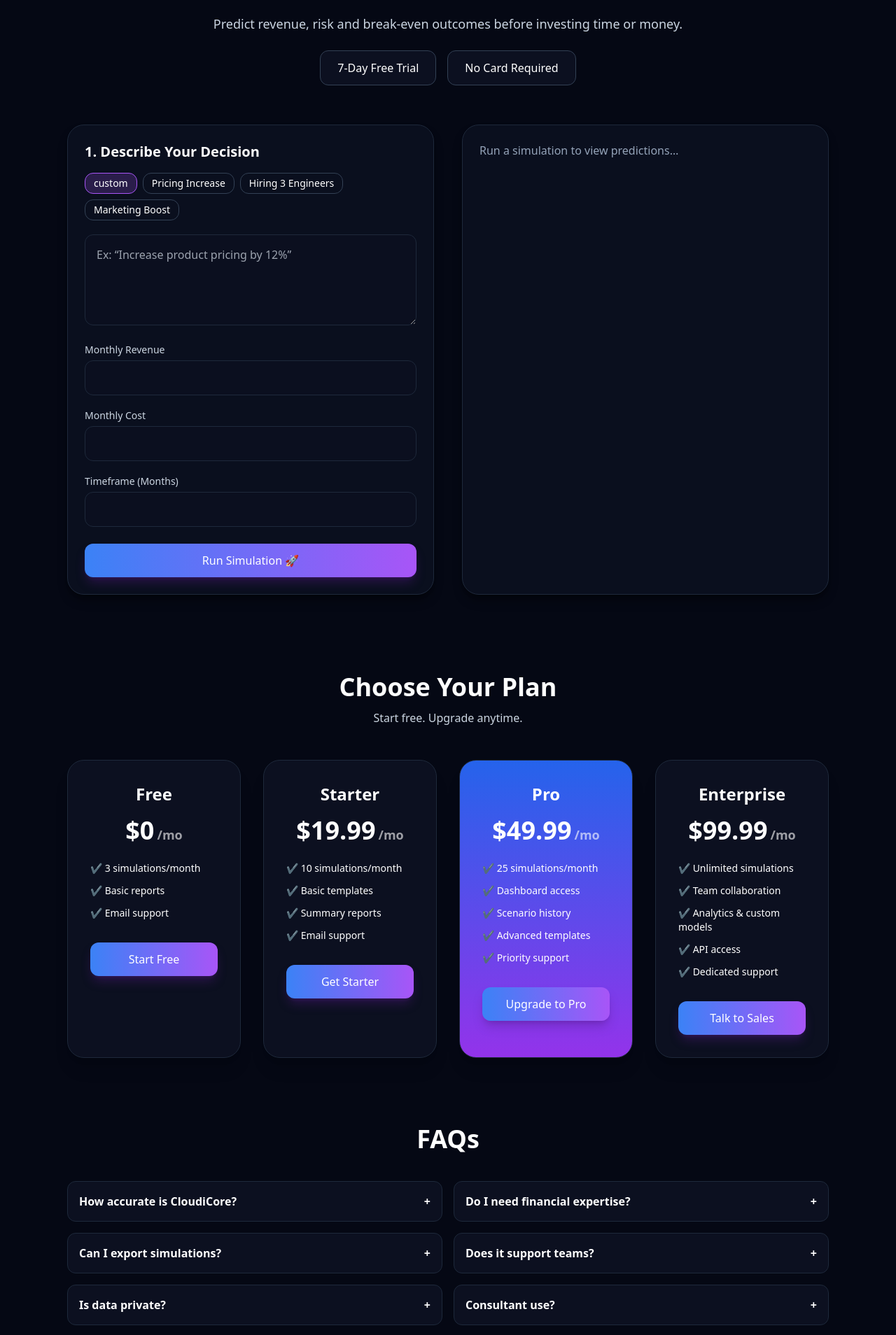
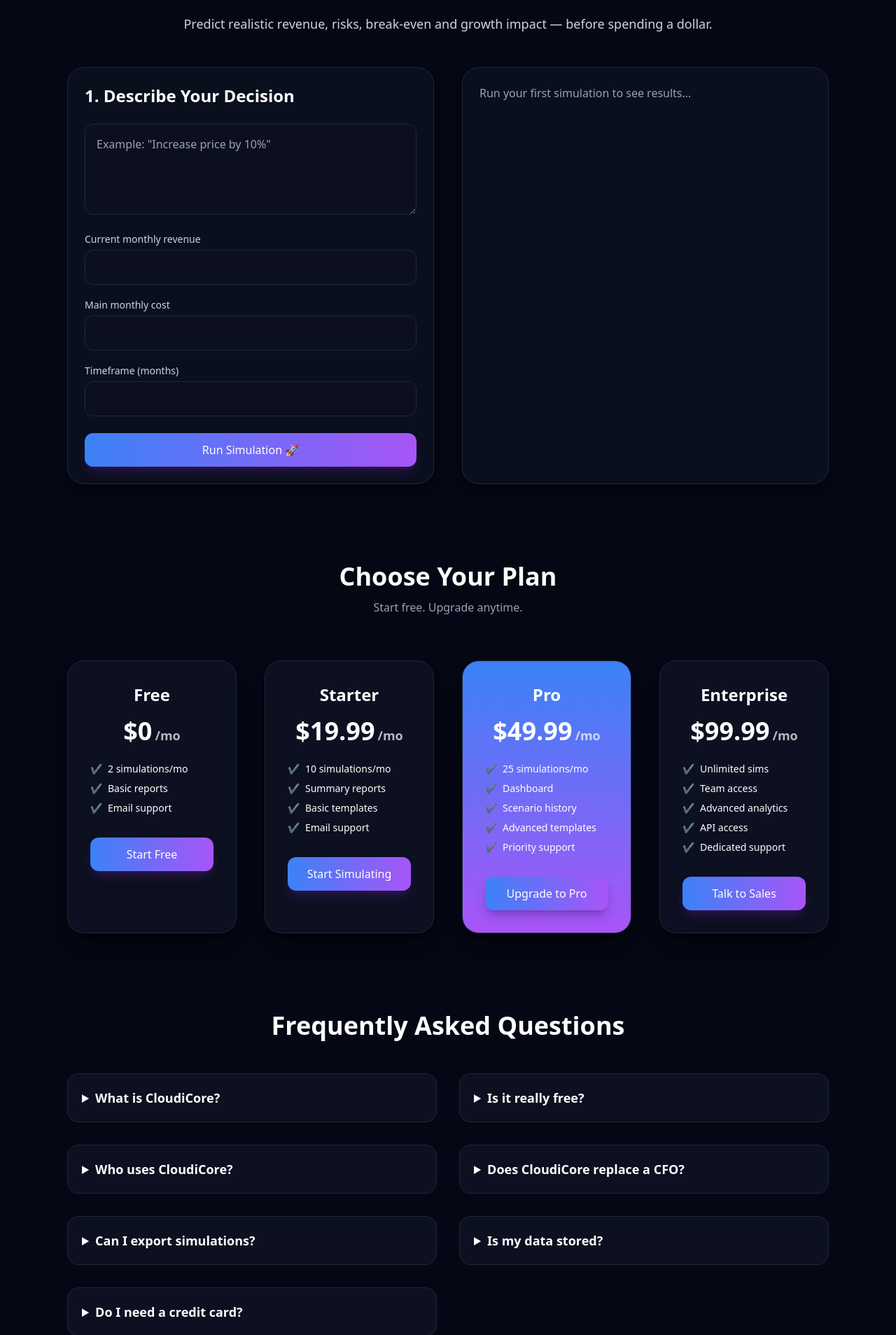
Before and after one commit to Cloudisoft/Cloudisoft.com_Final, a React (Vite) app: page /cloudicore in a window 1280 px wide. Shown: the part 212-2120 px from the top of the page at 70% size. Built offline with nearby package versions, Linux system fonts and the light colour scheme; no server answers.

Commit message:
Update cloudicore.tsx

```diff
--- a/src/pages/cloudicore.tsx
+++ b/src/pages/cloudicore.tsx
@@ -1,249 +1,143 @@
 // ===========================================
-// CloudiCore FULL PAGE — FINAL VERSION
-// COPY/PASTE ENTIRE FILE
+// CLOUDICORE – FINAL, ERROR-FREE VERSION
+// (NO chart.js so Render will not fail)
 // ===========================================
+
 import { useState } from "react";
 import "../index.css";
 import Footer from "../components/Footer";
 
-import { Line } from "react-chartjs-2";
-import html2canvas from "html2canvas";
-import jsPDF from "jspdf";
-
-import {
-  Chart as ChartJS,
-  CategoryScale,
-  LinearScale,
-  LineElement,
-  PointElement,
-  Legend,
-  Tooltip,
-} from "chart.js";
-
-ChartJS.register(
-  CategoryScale,
-  LinearScale,
-  LineElement,
-  PointElement,
-  Legend,
-  Tooltip
-);
-
-// ===========================================
-// PAGE COMPONENT
-// ===========================================
 export default function CloudiCore() {
   const [inputs, setInputs] = useState({
     scenario: "",
     revenue: "",
     cost: "",
     months: "",
+    goal: "growth",
   });
 
-  const [template, setTemplate] = useState("custom");
   const [result, setResult] = useState<any>(null);
+  const [error, setError] = useState("");
   const [authOpen, setAuthOpen] = useState(false);
-  const [error, setError] = useState("");
 
-  // -----------------------------------------
-  // Template Suggestions
-  // -----------------------------------------
-  function applyTemplate(t: string) {
-    setTemplate(t);
+  // --------------------------
+  // Run Simulation Logic
+  // --------------------------
+  function runSimulation() {
+    const R = Number(inputs.revenue);
+    const C = Number(inputs.cost);
+    const T = Number(inputs.months);
 
-    if (t === "Pricing Increase") {
-      setInputs({
-        ...inputs,
-        scenario: "Increase product pricing by 12%",
-        revenue: inputs.revenue || "20000",
-      });
-    }
-    if (t === "Hiring 3 Engineers") {
-      setInputs({
-        ...inputs,
-        scenario: "Hire 3 engineers next quarter",
-        cost: inputs.cost || "15000",
-      });
-    }
-    if (t === "Marketing Boost") {
-      setInputs({
-        ...inputs,
-        scenario: "Increase marketing budget 35%",
-        cost: inputs.cost || "9000",
-      });
-    }
-  }
+    if (!inputs.scenario.trim()) return setError("Describe your decision first.");
+    if (!R) return setError("Monthly revenue is required.");
+    if (!C) return setError("Monthly cost is required.");
+    if (!T || T < 1) return setError("Timeframe is required.");
 
-  // -----------------------------------------
-  // SIMULATION
-  // -----------------------------------------
-  function runSimulation() {
-    const rev = Number(inputs.revenue);
-    const cst = Number(inputs.cost);
-    const t = Number(inputs.months);
-
-    if (!inputs.scenario) return setError("Enter your decision.");
-    if (!rev) return setError("Enter monthly revenue.");
-    if (!cst) return setError("Enter monthly cost.");
-    if (!t) return setError("Enter timeframe.");
     setError("");
 
-    let optimistic: number[] = [];
-    let expected: number[] = [];
-    let cautious: number[] = [];
+    const optimistic = [];
+    const expected = [];
+    const cautious = [];
 
-    // growth curves
-    for (let i = 1; i <= t; i++) {
-      optimistic.push(rev * 1.25 ** i - cst);
-      expected.push(rev * 1.12 ** i - cst);
-      cautious.push(rev * 0.94 ** i - cst);
+    for (let m = 1; m <= T; m++) {
+      optimistic.push(R * 1.22 ** m - C);
+      expected.push(R * 1.12 ** m - C);
+      cautious.push(R * 0.93 ** m - C);
     }
 
-    const breakEven = expected.findIndex((x) => x > 0) + 1 || null;
+    const breakEven = expected.findIndex((v) => v > 0) + 1 || null;
 
     setResult({
       optimistic,
       expected,
       cautious,
-      months: t,
-      risk: Math.round(Math.random() * 30 + 40),
+      months: T,
+      risk: Math.floor(Math.random() * 35 + 40),
       breakEven,
     });
   }
 
-  // -----------------------------------------
-  // PDF EXPORT
-  // -----------------------------------------
-  async function exportPDF() {
-    const capture = document.querySelector("#sim-results");
-    if (!capture) return;
-
-    const canvas = await html2canvas(capture as HTMLElement);
-    const img = canvas.toDataURL("image/png");
-    const pdf = new jsPDF("p", "mm", "a4");
-    pdf.addImage(img, "PNG", 8, 6, 195, 0);
-    pdf.save("cloudicore_simulation.pdf");
+  // --------------------------
+  // SAVE / AUTH → open modal
+  // --------------------------
+  function saveSimulation() {
+    setAuthOpen(true);
   }
 
-  // -----------------------------------------
-  // CHART DATA
-  // -----------------------------------------
-  const chartData =
-    result && {
-      labels: Array.from({ length: result.months }, (_, i) => i + 1),
-      datasets: [
-        {
-          label: "Optimistic",
-          data: result.optimistic,
-          tension: 0.35,
-          borderColor: "#10b981",
-        },
-        {
-          label: "Expected",
-          data: result.expected,
-          tension: 0.35,
-          borderColor: "#f59e0b",
-        },
-        {
-          label: "Cautious",
-          data: result.cautious,
-          tension: 0.35,
-          borderColor: "#ef4444",
-        },
-      ],
-    };
-
+  // ======================================================
   return (
     <div className="bg-cloudi-bg min-h-screen text-white pb-32">
 
-      {/* ================= HERO ================= */}
-      <section className="section pt-24 text-center">
-        <h1 className="text-6xl font-extrabold">
+      {/* HERO */}
+      <section className="section text-center pt-24 pb-12">
+        <h1 className="text-5xl sm:text-6xl font-extrabold">
           CloudiCore
           <br />
           <span className="gradient-text">Decision Simulator</span>
         </h1>
-        <p className="max-w-3xl mx-auto mt-4 text-lg text-slate-300">
-          Predict revenue, risk and break-even outcomes before investing time or money.
+        <p className="max-w-3xl mx-auto mt-4 text-slate-300 text-lg">
+          Predict realistic revenue, risks, break-even and growth impact — before spending a dollar.
         </p>
-
-        <div className="flex justify-center gap-4 mt-6">
-          <span className="btn-secondary">7-Day Free Trial</span>
-          <span className="btn-secondary">No Card Required</span>
-        </div>
       </section>
 
-      {/* ================= SIMULATOR ================= */}
-      <section className="section mt-14 grid grid-cols-1 lg:grid-cols-2 gap-10">
+      {/* SIMULATOR */}
+      <section className="section grid grid-cols-1 lg:grid-cols-2 gap-10">
 
-        {/* LEFT ================================== */}
+        {/* LEFT PANEL */}
         <div className="card">
-          <h2 className="text-xl font-semibold mb-4">1. Describe Your Decision</h2>
+          <h2 className="text-2xl font-semibold mb-6">1. Describe Your Decision</h2>
 
-          {/* Templates */}
-          <div className="flex flex-wrap gap-2 mb-5">
-            {["custom", "Pricing Increase", "Hiring 3 Engineers", "Marketing Boost"].map((t) => (
-              <button
-                key={t}
-                className={`px-3 py-1 text-sm rounded-xl border ${
-                  t === template ? "border-purple-500 bg-purple-500/20" : "border-slate-700"
-                }`}
-                onClick={() => applyTemplate(t)}
-              >
-                {t}
-              </button>
-            ))}
-          </div>
-
-          {/* Scenario */}
           <textarea
+            placeholder='Example: "Increase price by 10%"'
             rows={4}
-            className="w-full p-4 bg-cloudi-card/60 border border-slate-800 rounded-xl"
-            placeholder='Ex: “Increase product pricing by 12%”'
+            className="w-full bg-cloudi-card/60 p-4 rounded-xl border border-slate-800"
             value={inputs.scenario}
             onChange={(e) => setInputs({ ...inputs, scenario: e.target.value })}
           />
 
-          <Field label="Monthly Revenue" name="revenue" inputs={inputs} setInputs={setInputs} />
-          <Field label="Monthly Cost" name="cost" inputs={inputs} setInputs={setInputs} />
-          <Field label="Timeframe (Months)" name="months" inputs={inputs} setInputs={setInputs} />
+          <Field label="Current monthly revenue" name="revenue" inputs={inputs} setInputs={setInputs} />
+          <Field label="Main monthly cost" name="cost" inputs={inputs} setInputs={setInputs} />
+          <Field label="Timeframe (months)" name="months" inputs={inputs} setInputs={setInputs} />
 
-          {error && <p className="text-red-400 mt-3">{error}</p>}
+          {error && <p className="text-red-400 mt-4">{error}</p>}
 
           <button className="btn-primary w-full mt-6" onClick={runSimulation}>
             Run Simulation 🚀
           </button>
         </div>
 
-        {/* RIGHT ================================== */}
-        <div className="card" id="sim-results">
+        {/* RESULTS */}
+        <div className="card">
           {!result ? (
-            <p className="text-slate-400">Run a simulation to view predictions…</p>
+            <p className="text-slate-400">Run your first simulation to see results…</p>
           ) : (
             <>
               {/* BREAK EVEN */}
-              <div className="bg-cloudi-card/60 p-4 border border-slate-800 rounded-xl">
-                <p className="text-sm text-slate-300">Break-Even</p>
-                <h2 className="text-3xl font-bold mt-1">
+              <div className="bg-cloudi-card/60 p-4 rounded-xl border border-slate-800 mb-6">
+                <p className="text-sm text-slate-300">Break-even</p>
+                <h3 className="text-3xl font-bold">
                   {result.breakEven ? `${result.breakEven} months` : "No recovery"}
-                </h2>
+                </h3>
               </div>
 
-              {/* CHART */}
-              <div className="mt-6">
-                <Line data={chartData as any} />
+              {/* SIMPLE "CHART LOOK" BAR */}
+              <div className="space-y-4">
+                <ChartBar label="Optimistic" value={result.optimistic[result.optimistic.length - 1]} color="bg-green-500" />
+                <ChartBar label="Expected" value={result.expected[result.expected.length - 1]} color="bg-yellow-500" />
+                <ChartBar label="Cautious" value={result.cautious[result.cautious.length - 1]} color="bg-red-500" />
               </div>
 
               {/* RISK */}
-              <p className="mt-6 text-lg">
-                <span className="font-semibold">Risk Index:</span> {result.risk}/100
+              <p className="mt-6 text-lg font-medium">
+                Risk Index: <span className="font-bold">{result.risk}/100</span>
               </p>
 
-              {/* BUTTONS */}
-              <button className="btn-secondary w-full mt-6" onClick={exportPDF}>
-                Export to PDF 📦
+              {/* ACTIONS */}
+              <button className="btn-secondary w-full mt-6">
+                Export Simulation to PDF 📦
               </button>
-              <button className="btn-primary w-full mt-3" onClick={() => setAuthOpen(true)}>
+
+              <button className="btn-primary w-full mt-3" onClick={saveSimulation}>
                 Save & Continue →
               </button>
             </>
@@ -251,117 +145,89 @@
         </div>
       </section>
 
-      {/* ================= PRICING ================= */}
+      {/* PRICING */}
       <Pricing />
 
-      {/* ================= FAQ ================= */}
+      {/* FAQ */}
       <FAQ />
 
+      {/* FOOTER */}
       <Footer />
 
+      {/* AUTH MODAL */}
       {authOpen && <AuthModal close={() => setAuthOpen(false)} />}
+
     </div>
   );
 }
 
-// ===========================================
-// FIELD COMPONENT
-// ===========================================
+// ================================
+// INPUT FIELD
+// ================================
 function Field({ label, name, inputs, setInputs }: any) {
   return (
     <div className="mt-4">
       <label className="text-sm text-slate-300">{label}</label>
       <input
         type="number"
+        className="w-full bg-cloudi-card/60 p-3 rounded-xl border border-slate-800 mt-1"
         value={inputs[name]}
         onChange={(e) => setInputs({ ...inputs, [name]: e.target.value })}
-        className="w-full p-3 bg-cloudi-card/60 border border-slate-800 rounded-xl mt-1"
       />
     </div>
   );
 }
 
-// ===========================================
-// PRICING COMPONENT
-// ===========================================
+// ================================
+// SIMPLE BAR CHART VISUAL
+// ================================
+function ChartBar({ label, value, color }: any) {
+  const width = Math.min(100, Math.max(5, (value / 10000) * 100));
+
+  return (
+    <div>
+      <p className="text-sm mb-1">{label}</p>
+      <div className="w-full bg-slate-800 rounded-xl h-3">
+        <div className={`h-3 rounded-xl ${color}`} style={{ width: `${width}%` }}></div>
+      </div>
+    </div>
+  );
+}
+
+// ================================
+// PRICING
+// ================================
 function Pricing() {
   return (
-    <section className="section mt-28 text-center">
+    <section className="section text-center mt-28">
       <h2 className="text-4xl font-bold">Choose Your Plan</h2>
-      <p className="text-slate-300 mt-3">Start free. Upgrade anytime.</p>
+      <p className="text-slate-400 mt-3">Start free. Upgrade anytime.</p>
 
-      <div className="grid grid-cols-1 md:grid-cols-4 gap-8 mt-12">
-        <Plan
-          name="Free"
-          price="0"
-          features={[
-            "3 simulations/month",
-            "Basic reports",
-            "Email support",
-          ]}
-          cta="Start Free"
-        />
+      <div className="grid grid-cols-1 md:grid-cols-4 gap-10 mt-16">
 
-        <Plan
-          name="Starter"
-          price="19.99"
-          features={[
-            "10 simulations/month",
-            "Basic templates",
-            "Summary reports",
-            "Email support",
-          ]}
-          cta="Get Starter"
-        />
+        <PriceCard name="Free" price="0" features={["2 simulations/mo", "Basic reports", "Email support"]} cta="Start Free" />
 
-        <Plan
-          name="Pro"
-          price="49.99"
-          highlight
-          features={[
-            "25 simulations/month",
-            "Dashboard access",
-            "Scenario history",
-            "Advanced templates",
-            "Priority support",
-          ]}
-          cta="Upgrade to Pro"
-        />
+        <PriceCard name="Starter" price="19.99" features={["10 simulations/mo", "Summary reports", "Basic templates", "Email support"]} cta="Start Simulating" />
 
-        <Plan
-          name="Enterprise"
-          price="99.99"
-          features={[
-            "Unlimited simulations",
-            "Team collaboration",
-            "Analytics & custom models",
-            "API access",
-            "Dedicated support",
-          ]}
-          cta="Talk to Sales"
-        />
+        <PriceCard name="Pro" price="49.99" highlight features={["25 simulations/mo", "Dashboard", "Scenario history", "Advanced templates", "Priority support"]} cta="Upgrade to Pro" />
+
+        <PriceCard name="Enterprise" price="99.99" features={["Unlimited sims", "Team access", "Advanced analytics", "API access", "Dedicated support"]} cta="Talk to Sales" />
+
       </div>
     </section>
   );
 }
 
-function Plan({ name, price, features, cta, highlight }: any) {
+function PriceCard({ name, price, features, cta, highlight }: any) {
   return (
-    <div
-      className={`p-8 rounded-3xl border border-slate-800 shadow-xl ${
-        highlight ? "bg-gradient-to-b from-blue-600 to-purple-600" : "bg-cloudi-card"
-      }`}
-    >
+    <div className={`rounded-3xl p-8 border border-slate-800 shadow-xl shadow-black/40 ${highlight ? "bg-gradient-to-b from-blue-500 to-purple-500" : "bg-cloudi-card"}`}>
       <h3 className="text-2xl font-bold">{name}</h3>
-      <p className="text-4xl font-extrabold mt-4">
-        ${price}
-        <span className="text-lg opacity-60 ml-1">/mo</span>
-      </p>
+      <p className="text-4xl font-extrabold mt-4">${price}<span className="text-lg opacity-70 ml-1">/mo</span></p>
 
-      <ul className="mt-6 space-y-3 text-left text-sm">
-        {features.map((f: string) => (
-          <li key={f} className="flex gap-2">
-            ✔️ {f}
+      <ul className="mt-6 space-y-2 text-left text-sm">
+        {features.map((f: string, i: number) => (
+          <li key={i} className="flex gap-2 items-center">
+            <span>✔</span> {f}
           </li>
         ))}
       </ul>
@@ -371,71 +237,58 @@
   );
 }
 
-// ===========================================
-// FAQ SECTION
-// ===========================================
+// ================================
+// FAQ
+// ================================
 function FAQ() {
-  const data = [
-    ["How accurate is CloudiCore?", "It models realistic growth curves and operational drag."],
-    ["Do I need financial expertise?", "No — CloudiCore asks for only essential values."],
-    ["Can I export simulations?", "Yes — one-click PDF export included."],
-    ["Does it support teams?", "Pro unlocks dashboards, Enterprise unlocks collaboration."],
-    ["Is data private?", "Yes — encrypted & not shared."],
-    ["Consultant use?", "Yes — Pro & Enterprise fit agencies and advisors."],
-    ["No credit card?", "Correct — 7-day trial is free."],
-    ["Roadmap?", "Dashboard, ML curves, churn modeling, hiring ramp."],
+  const faqs = [
+    ["What is CloudiCore?", "A decision simulator that predicts revenue, risk, and break-even outcomes."],
+    ["Is it really free?", "Yes — you get 2 simulations per month on the Free plan."],
+    ["Who uses CloudiCore?", "Startups, founders, managers, creators, and small businesses."],
+    ["Does CloudiCore replace a CFO?", "No — it gives directional clarity, not full accounting."],
+    ["Can I export simulations?", "Yes, PDF export is included."],
+    ["Is my data stored?", "Only if you create an account."],
+    ["Do I need a credit card?", "Not for the free or trial version."],
   ];
 
   return (
-    <section className="section mt-24 max-w-6xl mx-auto">
-      <h2 className="text-4xl font-bold text-center">FAQs</h2>
+    <section className="section mt-28">
+      <h2 className="text-4xl font-bold text-center">Frequently Asked Questions</h2>
 
-      <div className="grid grid-cols-1 md:grid-cols-2 gap-4 mt-10">
-        {data.map(([q, a]) => (
-          <FAQItem key={q} q={q} a={a} />
+      <div className="grid grid-cols-1 md:grid-cols-2 gap-8 mt-12">
+        {faqs.map(([q, a], i) => (
+          <details key={i} className="bg-cloudi-card p-5 rounded-2xl border border-slate-800">
+            <summary className="cursor-pointer text-lg font-semibold">{q}</summary>
+            <p className="text-slate-300 mt-3">{a}</p>
+          </details>
         ))}
       </div>
     </section>
   );
 }
 
-function FAQItem({ q, a }: any) {
-  const [open, setOpen] = useState(false);
-  return (
-    <div className="bg-cloudi-card p-4 rounded-xl border border-slate-800">
-      <button className="flex justify-between w-full font-semibold" onClick={() => setOpen(!open)}>
-        {q} <span>{open ? "−" : "+"}</span>
-      </button>
-      {open && <p className="text-slate-300 mt-2">{a}</p>}
-    </div>
-  );
-}
-
-// ===========================================
+// ================================
 // AUTH MODAL
-// ===========================================
+// ================================
 function AuthModal({ close }: any) {
   return (
-    <div className="fixed inset-0 bg-black/70 flex items-center justify-center z-[1000]">
-      <div className="bg-cloudi-card p-8 rounded-3xl w-[380px] border border-slate-800">
-        <h3 className="text-2xl font-bold text-center">Create an account</h3>
+    <div className="fixed inset-0 bg-black/60 backdrop-blur-sm flex items-center justify-center z-50">
+      <div className="bg-cloudi-card p-8 rounded-3xl border border-slate-800 w-[360px]">
+        <h2 className="text-2xl font-bold text-center mb-4">Create Account</h2>
 
-        <div className="mt-6 space-y-3">
-          <input
-            placeholder="Work email"
-            className="w-full p-3 rounded-xl bg-cloudi-card/60 border border-slate-800"
-          />
-          <input
-            type="password"
-            placeholder="Password"
-            className="w-full p-3 rounded-xl bg-cloudi-card/60 border border-slate-800"
-          />
-        </div>
+        <button className="btn-secondary w-full">Continue with Google</button>
+        <button className="btn-secondary w-full mt-2">Continue with Microsoft</button>
 
-        <button className="btn-primary w-full mt-5">Sign Up</button>
-        <button className="btn-secondary w-full mt-3" onClick={close}>
-          Cancel
-        </button>
+        <div className="text-center text-xs text-slate-500 my-4">OR</div>
+
+        <input placeholder="Work email" className="w-full bg-cloudi-card/60 p-3 border border-slate-800 rounded-xl" />
+        <input type="password" placeholder="Password" className="w-full bg-cloudi-card/60 p-3 border border-slate-800 rounded-xl mt-2" />
+
+        <button className="btn-primary w-full mt-4">Create Account</button>
+
+        <p onClick={close} className="text-center text-sm text-slate-400 mt-4 cursor-pointer">
+          Close
+        </p>
       </div>
     </div>
   );
```
